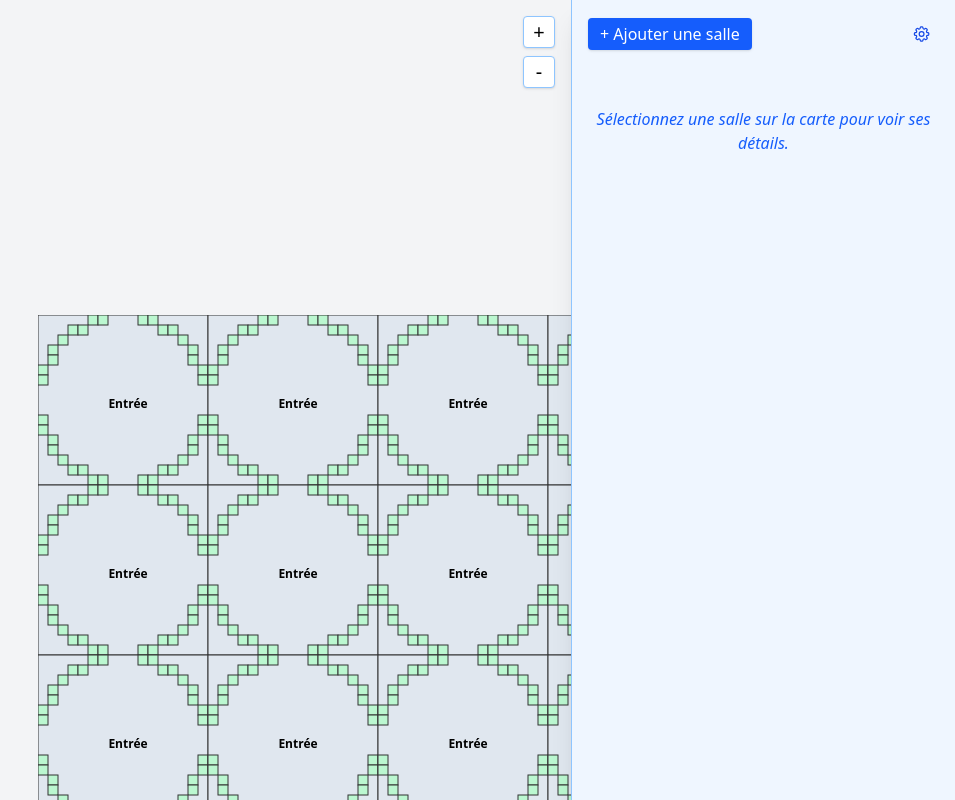
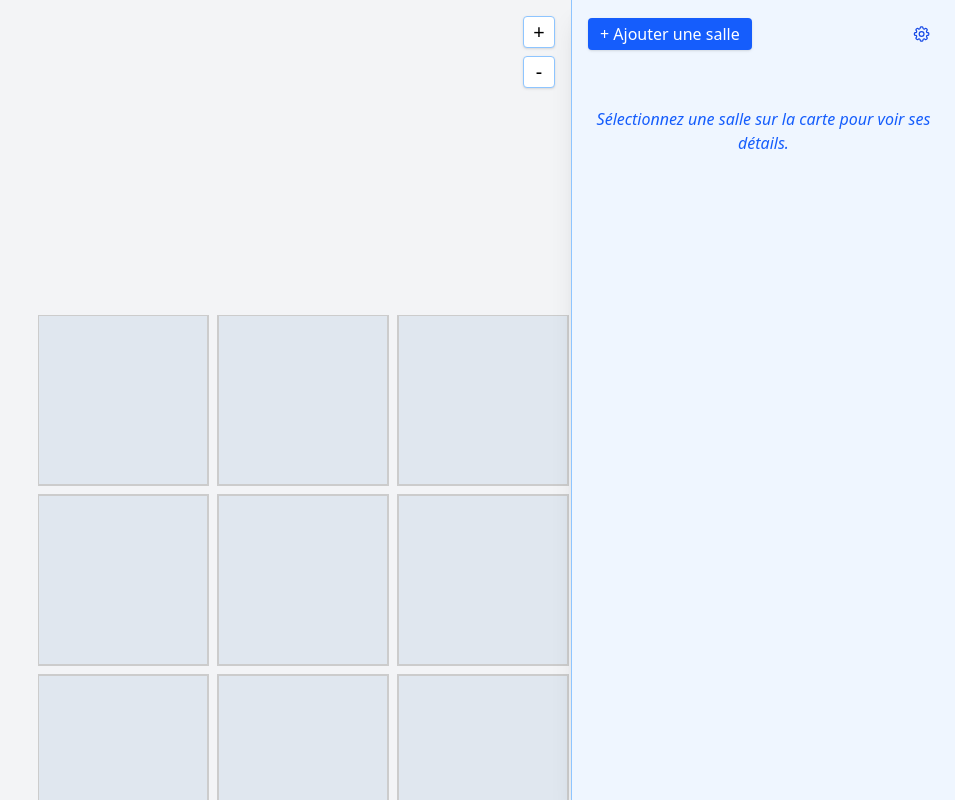
Before and after one commit to Vahelnir/house-heir-map, a Vue app: page / in a window 1280 px wide. Shown: the whole page, without its empty margins (325-1280 px from the left). Built offline with nearby package versions, Linux system fonts and the light colour scheme; the HTML template or start-up script is replaced by a standard one.

Commit message:
feat(map): implement new grid file format

```diff
--- a/src/components/map-renderer.vue
+++ b/src/components/map-renderer.vue
@@ -1,14 +1,14 @@
 <script setup lang="ts">
 import { computed, ref, onMounted, nextTick } from "vue";
 import { useManorMap } from "@/composables/useManorMap";
-import { ROOM_SIZE, GRID_SIZE } from "@/core/constants";
+import { CELL_SIZE, GRID_SIZE } from "@/core/constants";
 import MapCell from "./map/map-cell.vue";
 
-const { rooms, selectRoom, scale, setScale } = useManorMap();
+const { grid, rooms, selectCell, scale, setScale } = useManorMap();
 
 const svgSize = computed(() => ({
-  width: ROOM_SIZE.width * GRID_SIZE.width * scale.value,
-  height: ROOM_SIZE.height * GRID_SIZE.height * scale.value,
+  width: CELL_SIZE.width * GRID_SIZE.width * scale.value,
+  height: CELL_SIZE.height * GRID_SIZE.height * scale.value,
 }));
 
 const panOffset = ref({ x: 0, y: 0 });
@@ -54,7 +54,7 @@ function onMouseUp() {
 
 function onSvgClick() {
   if (!dragMoved) {
-    selectRoom(null);
+    selectCell(null);
   }
 }
 
@@ -110,13 +110,13 @@ onMounted(async () => {
         :style="{ transform: `translate(${panOffset.x}px, ${panOffset.y}px)` }"
         @click="onSvgClick"
       >
-        <template v-for="y in GRID_SIZE.height" :key="`col-${y - 1}`">
+        <template v-for="(row, y) in grid" :key="`col-${y}`">
           <MapCell
-            v-for="x in GRID_SIZE.width"
-            :key="`cell-${x - 1}-${y - 1}`"
-            :x="(x - 1) * scale * ROOM_SIZE.width"
-            :y="(y - 1) * scale * ROOM_SIZE.height"
-            :room="rooms.get(`Entrée`)"
+            v-for="(cell, x) in row"
+            :key="`cell-${x}-${y}`"
+            :x="x * scale * CELL_SIZE.width"
+            :y="y * scale * CELL_SIZE.height"
+            :cell
           ></MapCell>
         </template>
       </svg>
--- a/src/components/map-sidebar.vue
+++ b/src/components/map-sidebar.vue
@@ -1,18 +1,11 @@
 <script setup lang="ts">
-import { computed, ref, toRaw, watch, type Ref } from "vue";
+import { ref } from "vue";
 import { useManorMap } from "@/composables/useManorMap";
-import RoomDetails from "./room-details.vue";
-import RoomMoveControls from "./room-move-controls.vue";
 import RoomCreateModal from "./room-create-modal.vue";
 import MapSettingsModal from "./map-settings-modal.vue";
 import type { Room } from "@/core/rooms";
 
-const { selectedRoom, updateRoom, addRoom, removeRoom } = useManorMap();
-
-const { moving, startMove, stopMove, moveRoom, cancelMove } = useMovingRooms(
-  selectedRoom,
-  updateRoom,
-);
+const { selectedCell, addRoom } = useManorMap();
 
 const showCreateModal = ref(false);
 function createRoom(room: Room) {
@@ -24,81 +17,6 @@ function closeCreateModal() {
 }
 
 const showSettings = ref(false);
-
-function useMovingRooms(selectedRoom: Ref<Room | undefined>, updateRoom: (room: Room) => void) {
-  const movingRoom = ref<Room | undefined>(undefined);
-
-  let previousOffset: { x: number; y: number } | null = null;
-  function startMove() {
-    const room = selectedRoom.value;
-    if (!room) {
-      return;
-    }
-
-    if (room.offset) {
-      previousOffset = { ...room.offset };
-    }
-
-    console.log(toRaw(room));
-    movingRoom.value = JSON.parse(JSON.stringify(toRaw(room)));
-  }
-
-  function stopMove() {
-    movingRoom.value = undefined;
-    previousOffset = null;
-  }
-
-  function moveRoom(dx: number, dy: number) {
-    const room = movingRoom.value;
-    if (!room) {
-      return;
-    }
-
-    room.offset = {
-      x: (room.offset?.x ?? 0) + dx,
-      y: (room.offset?.y ?? 0) + dy,
-    };
-    updateRoom(room);
-  }
-
-  function cancelMove() {
-    const room = movingRoom.value;
-    if (!room) {
-      return;
-    }
-
-    if (previousOffset) {
-      updateRoom({
-        ...room,
-        offset: previousOffset,
-      });
-    }
-
-    stopMove();
-  }
-
-  watch(selectedRoom, (newRoom, previousRoom) => {
-    if (newRoom === undefined || previousRoom?.name !== newRoom?.name) {
-      cancelMove();
-    }
-  });
-
-  return {
-    moving: computed(() => !!movingRoom.value),
-    startMove,
-    stopMove,
-    moveRoom,
-    cancelMove,
-  };
-}
-
-function deleteRoom() {
-  if (!selectedRoom.value) {
-    return;
-  }
-
-  removeRoom(selectedRoom.value.name);
-}
 </script>
 
 <template>
@@ -145,25 +63,9 @@ function deleteRoom() {
         </svg>
       </button>
     </div>
+    {{ selectedCell }}
     <MapSettingsModal v-if="showSettings" @close="showSettings = false" />
     <RoomCreateModal v-if="showCreateModal" @close="closeCreateModal" @create="createRoom" />
-    <template v-if="selectedRoom">
-      <RoomDetails :room="selectedRoom" />
-      <RoomMoveControls
-        :room="selectedRoom"
-        :moving="moving"
-        @start="startMove"
-        @stop="stopMove"
-        @cancel="cancelMove"
-        @move="moveRoom"
-      />
-      <button
-        class="bg-red-600 text-white px-3 py-1 rounded shadow hover:bg-red-700 transition mt-4"
-        @click="deleteRoom"
-      >
-        Supprimer la salle
-      </button>
-    </template>
     <template v-else>
       <div class="text-blue-600 italic text-center py-8">
         Sélectionnez une salle sur la carte pour voir ses détails.
--- a/src/components/map/map-cell.vue
+++ b/src/components/map/map-cell.vue
@@ -1,35 +1,37 @@
 <script lang="ts" setup>
-import { useManorMap } from "@/composables/useManorMap";
+import { useManorMap, type Cell } from "@/composables/useManorMap";
 import { ROOM_SIZE } from "@/core/constants";
-import type { Room } from "@/core/rooms";
-import type { DeepReadonly } from "vue";
+import { computed, type DeepReadonly } from "vue";
 import MapRoom from "./map-room.vue";
 
-const { scale, selectedRoom, selectRoom } = useManorMap();
+const { scale, selectedCell, selectCell } = useManorMap();
 
-defineProps<{
+const props = defineProps<{
   x: number;
   y: number;
-  room: DeepReadonly<Room> | undefined;
+  cell: DeepReadonly<Cell>;
 }>();
+
+const isSelected = computed(() => selectedCell.value === props.cell);
 </script>
 
 <template>
-  <g class="cell" :transform="`translate(${x}, ${y})`">
+  <g
+    class="cell"
+    :transform="`translate(${x}, ${y})`"
+    @click.prevent.stop="selectCell(cell)"
+    :data-coords="`${cell.x},${cell.y}`"
+    :data-selected="isSelected"
+  >
     <rect
       :x="0"
       :y="0"
       :width="scale * ROOM_SIZE.width"
       :height="scale * ROOM_SIZE.height"
-      fill="#e0e7ef"
-      stroke="#333"
-      stroke-width="1"
+      :fill="'#e0e7ef'"
+      :stroke="isSelected ? '#333' : '#ccc'"
+      stroke-width="2"
     />
-    <MapRoom
-      v-if="room"
-      :room="room"
-      :isSelected="selectedRoom?.name === room.name"
-      @click.prevent.stop="selectRoom(room.name)"
-    />
+    <MapRoom v-if="cell.room" :room="cell.room" />
   </g>
 </template>
--- a/src/components/map/map-room.vue
+++ b/src/components/map/map-room.vue
@@ -5,7 +5,6 @@ import type { DeepReadonly } from "vue";
 
 defineProps<{
   room: DeepReadonly<Room>;
-  isSelected: boolean;
 }>();
 
 const { scale } = useManorMap();
@@ -15,9 +14,6 @@ const { scale } = useManorMap();
   <g
     :key="room.name"
     :data-room-name="room.name"
-    :class="{
-      'outline outline-offset-2': isSelected,
-    }"
     class="cursor-pointer focus:drop-shadow focus:drop-shadow-blue-300 focus:outline focus:rounded-sm"
     tabindex="0"
   >
--- a/src/composables/useManorMap.ts
+++ b/src/composables/useManorMap.ts
@@ -1,9 +1,16 @@
-import { rawRooms, type Room } from "@/core/rooms";
-import { computed, inject, provide, reactive, readonly, ref, type InjectionKey } from "vue";
+import { GRID_SIZE } from "@/core/constants";
+import { rawRooms, weeks, type Room } from "@/core/rooms";
+import { inject, provide, reactive, readonly, ref, type InjectionKey } from "vue";
 
 const LOCAL_STORAGE_KEY = "househeir.customRooms";
 
 type LocalStorageEntry = Room | { name: string; deleted: true };
+
+export type Cell = {
+  room: Room | null;
+  x: number;
+  y: number;
+};
 
 type ManorMap = ReturnType<typeof createManorMap>;
 const ManorMapKey = Symbol("ManorMap") as InjectionKey<ManorMap>;
@@ -41,7 +48,6 @@ function saveCustomRooms(customRooms: Map<string, Room | null>) {
 }
 
 export function createManorMap() {
-  const selectedRoomId = ref<string | null>(null);
   const scale = ref(10);
 
   // Chargement des rooms prédéfinies + custom (custom écrase prédéfini)
@@ -54,12 +60,16 @@ export function createManorMap() {
     .map(([name, room]) => [name, room as Room] as [string, Room]);
   const rooms = reactive(new Map<string, Room>([...predefinedEntries, ...customEntries]));
 
-  const selectedRoom = computed(() => {
-    if (!selectedRoomId.value) {
-      return;
-    }
-    return rooms.get(selectedRoomId.value);
-  });
+  const selectedCell = ref<Cell | null>(null);
+  const grid = ref<Cell[][]>(
+    Array.from({ length: GRID_SIZE.height }, (_, y) =>
+      Array.from({ length: GRID_SIZE.width }, (_, x) => ({ room: null, x, y })),
+    ),
+  );
+  for (const [coords, roomId] of Object.entries(weeks[1].layers[0])) {
+    const [x, y] = coords.split(",").map(Number);
+    grid.value[y][x].room = rooms.get(roomId) || null;
+  }
 
   function persistCustom(name: string, room: Room | null) {
     customRooms.set(name, room);
@@ -67,11 +77,13 @@ export function createManorMap() {
   }
 
   const state = {
+    grid: readonly(grid),
     rooms: readonly(rooms),
     addRoom(room: Room) {
       if (rooms.has(room.name)) {
         throw new Error(`Room with id ${room.name} already exists.`);
       }
+
       rooms.set(room.name, room);
       persistCustom(room.name, room);
     },
@@ -79,18 +91,26 @@ export function createManorMap() {
       rooms.set(room.name, room);
       persistCustom(room.name, room);
     },
-    selectedRoom,
-    selectRoom(id: string | null) {
-      if (id && !rooms.has(id)) {
-        throw new Error(`Room with id ${id} does not exist.`);
+    selectedCell: readonly(selectedCell),
+    selectCell(cell: { readonly x: number; readonly y: number } | null) {
+      if (cell === null) {
+        console.log("selected cell set to null");
+        selectedCell.value = null;
+        return;
       }
-      selectedRoomId.value = id;
+
+      if (cell.x < 0 || cell.x >= GRID_SIZE.width || cell.y < 0 || cell.y >= GRID_SIZE.height) {
+        throw new Error(`Invalid cell coordinates: ${cell.x}, ${cell.y}`);
+      }
+
+      selectedCell.value = grid.value[cell.y][cell.x];
     },
     scale: readonly(scale),
     setScale(newScale: number) {
       if (Number.isNaN(newScale) || newScale <= 0) {
         throw new Error(`Invalid scale value: ${newScale}. Scale must be a positive number.`);
       }
+
       scale.value = newScale;
     },
     removeRoom(name: string) {
--- a/src/core/constants.ts
+++ b/src/core/constants.ts
@@ -1,2 +1,4 @@
+export const ROOM_SIZE = { height: 17, width: 17 };
+
 export const GRID_SIZE = { height: 8, width: 7 };
-export const ROOM_SIZE = { height: 17, width: 17 };
+export const CELL_SIZE = { height: ROOM_SIZE.height + 1, width: ROOM_SIZE.width + 1 };
--- /dev/null
+++ b/src/core/maps/week-1.json
@@ -0,0 +1,7 @@
+{
+  "layers": [
+    {
+      "3,6": "Entrée"
+    }
+  ]
+}
--- a/src/core/rooms.ts
+++ b/src/core/rooms.ts
@@ -7,3 +7,9 @@ export type Room = {
 };
 
 export { default as rawRooms } from "./rooms.json";
+
+import { default as week1 } from "./maps/week-1.json";
+
+export const weeks: Record<number, { layers: Record<string, string>[] }> = {
+  1: week1,
+};
```
